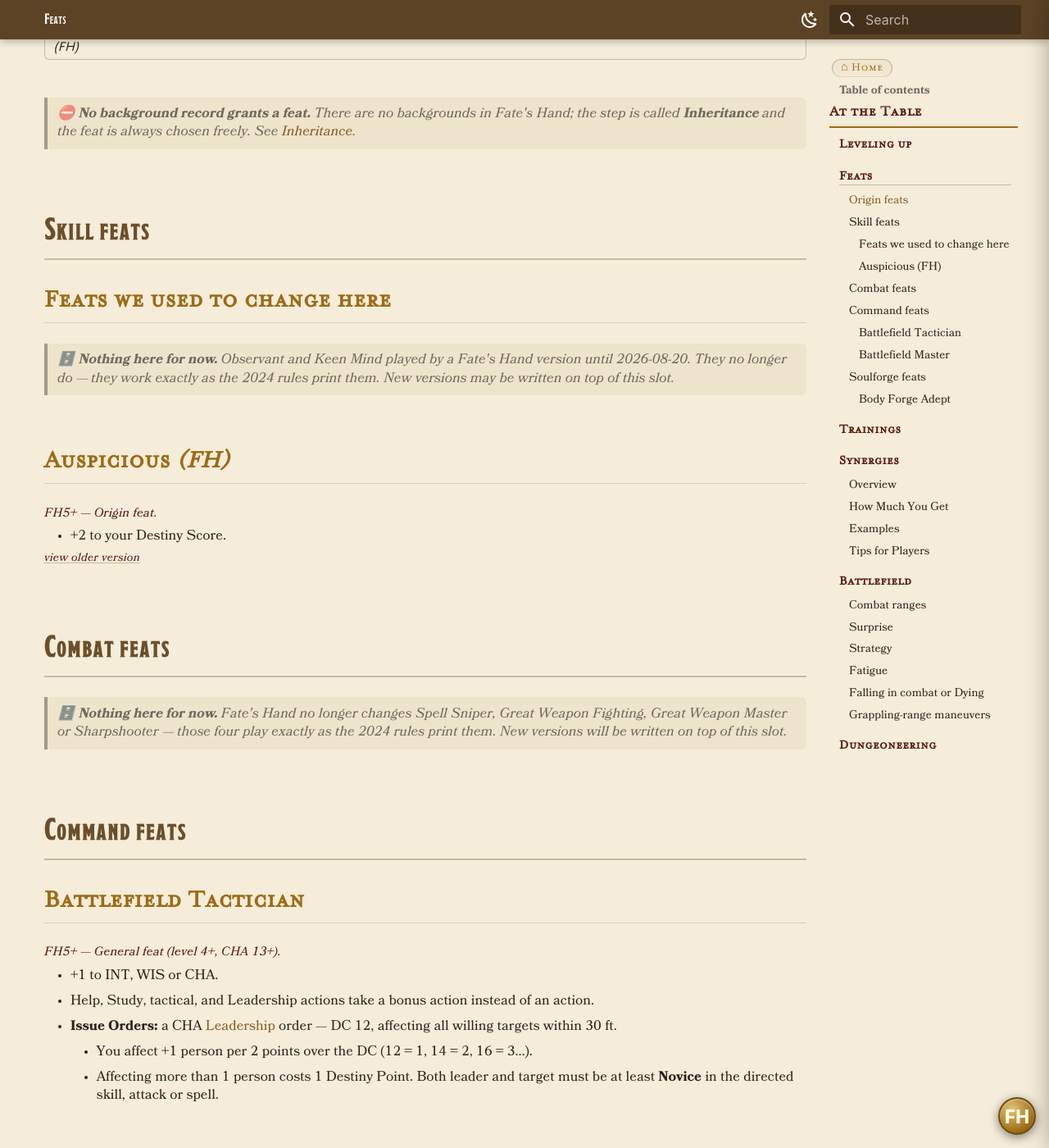
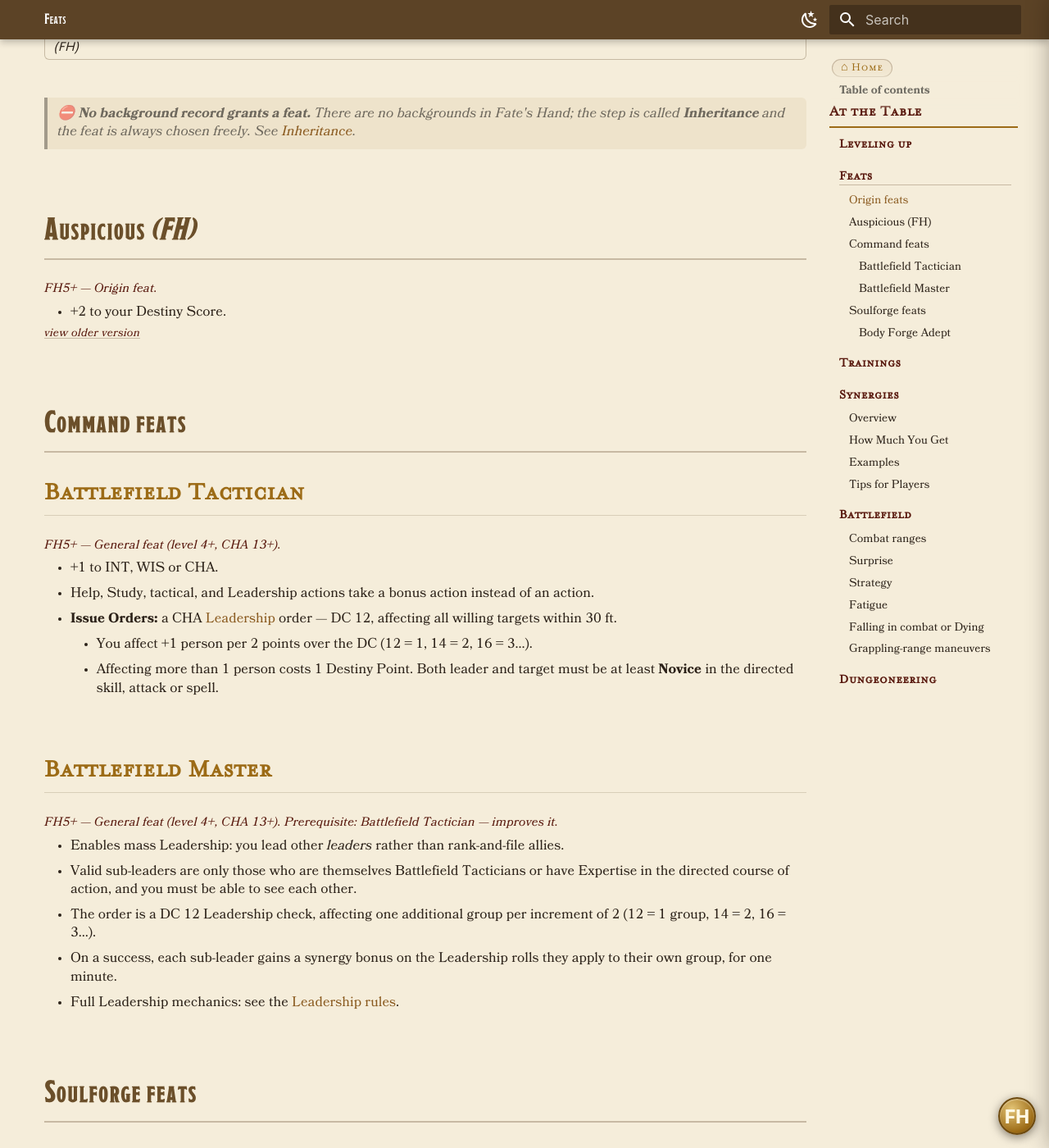
Before and after one commit to Noirchicot/fh-phb, an MkDocs documentation site: the page built from docs/chapters/feats.md, in a window 1280 px wide and 1400 px high, scrolled down 665 px. Shown: the whole window at 82% size. Built offline with MkDocs 1.6.1 and Material for MkDocs 9.7.7, drawn with Linux system fonts in a browser that asks for light colours.

Commit message:
Un don retiré ne laisse aucune trace dans le chapitre
Eric : « Observant et Keen Mind dégagent totalement. Mais ils sont dans mon
archive. Pas de note sur leur noms. »

Les créneaux « nothing here for now » qui nommaient les dons partis sont
supprimés — côté compétences comme côté combat, c'est le même cas. Un chapitre
publié n'annonce pas le travail en cours de son auteur.

Deux conséquences de structure, prises avec :
- « Skill feats » ne contenait plus qu'Auspicious, qui est un don d'ORIGINE.
  L'en-tête mentait ; il devient « Auspicious (FH) », et la table des dons
  d'origine y renvoyait déjà par son « see below ».
- « Combat feats » devenait vide : l'en-tête part avec sa section.

La page publiée ne porte plus aucun des six noms retirés. Les règles vivent
dans l'archive, et c'est le seul endroit où les chercher.

Co-Authored-By: Claude Opus 5 <noreply@anthropic.com>

```diff
--- a/docs/chapters/feats.md
+++ b/docs/chapters/feats.md
@@ -17,15 +17,7 @@ Your **Inheritance** grants one origin feat, **your choice**, from these five:
 > ⛔ **No background record grants a feat.** There are no backgrounds in Fate's Hand; the step is
 > called **Inheritance** and the feat is always chosen freely. See [Inheritance](inheritance.md).
 
-## Skill feats
-
-### Feats we used to change here
-
-> 🗄️ **Nothing here for now.** *Observant* and *Keen Mind* played by a Fate's Hand version
-> until 2026-08-20. They no longer do — they work exactly as the 2024 rules print them. New
-> versions may be written on top of this slot.
-
-### Auspicious *(FH)*
+## Auspicious *(FH)*
 <span class="fh-edition">FH5+ — Origin feat.</span>
 
 - +2 to your Destiny Score.
@@ -35,12 +27,6 @@ Your **Inheritance** grants one origin feat, **your choice**, from these five:
 <div>Luck Points equal to your proficiency bonus (regained on a long rest).</div>
 <div>Spend 1: Advantage on a d20 roll, or impose Disadvantage on an attack roll against you.</div>
 </details>
-
-## Combat feats
-
-> 🗄️ **Nothing here for now.** Fate's Hand no longer changes *Spell Sniper*, *Great Weapon
-> Fighting*, *Great Weapon Master* or *Sharpshooter* — those four play exactly as the 2024
-> rules print them. New versions will be written on top of this slot.
 
 ## Command feats
 
```
